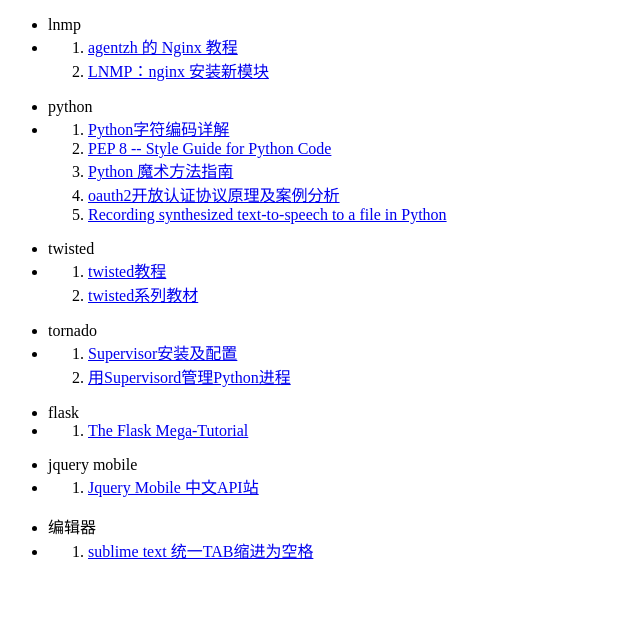
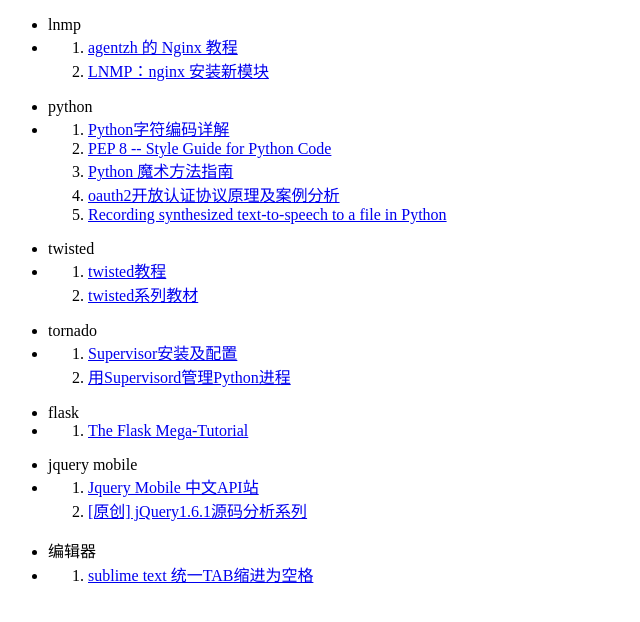
Before and after one commit to olsososo/olsososo.github.com, a plain HTML site: page index.html in a window 1280 px wide. Shown: the whole page, without its empty margins (0-640 px from the left). Drawn offline with Linux system fonts and the light colour scheme.

Commit message:
Update index.html

```diff
--- a/index.html
+++ b/index.html
@@ -62,6 +62,7 @@
 <li>
 <ol>
 <li><a href="http://www.jqmapi.com" target="_blank">Jquery Mobile 中文API站</a></li>
+<li><a href="http://www.cnblogs.com/nuysoft/archive/2011/11/14/2248023.html" target="_blank">[原创] jQuery1.6.1源码分析系列</a></li>
 </ol>
 </li>
 </ul>
```
